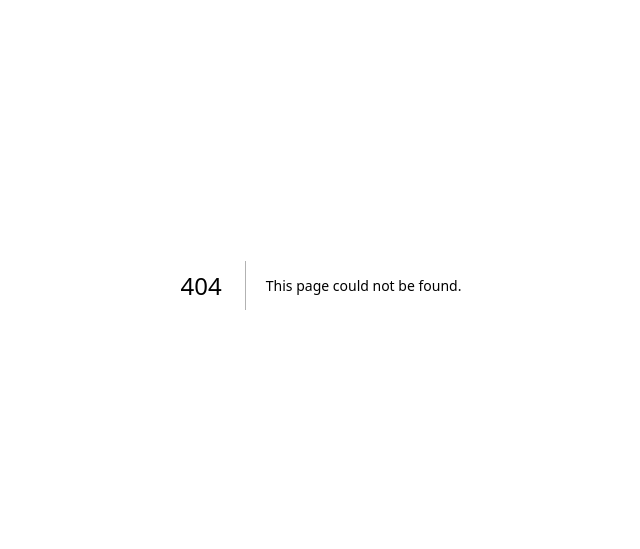
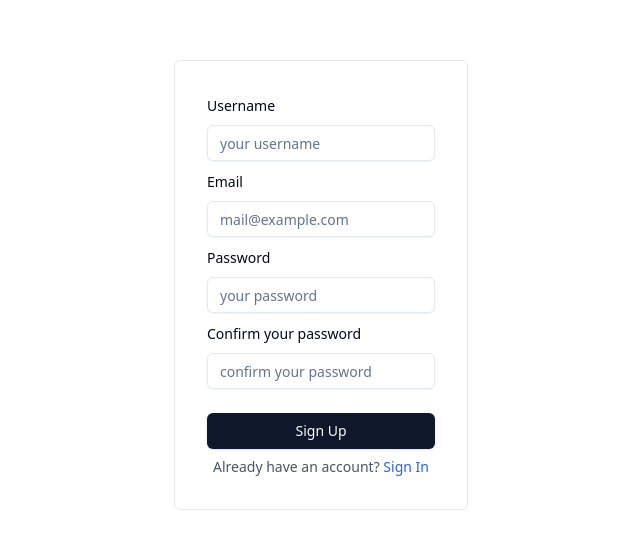
Before and after one commit to Lee-Dongwook/CollaboDocs, a Next.js app in the folder client/: page /signup in a window 1280 px wide. Before the commit this address had no page. Shown: the part 115-664 px from the top of the page, without its empty margins (319-959 px from the left). Built offline with nearby package versions, Linux system fonts and the light colour scheme.

Commit message:
refactor : Register Form

```diff
--- /dev/null
+++ b/client/src/app/(auth)/signin/page.tsx
@@ -0,0 +1,11 @@
+import LoginPage from "@/template/LoginPage";
+
+interface PageProps {
+  searchParams: {
+    callbackUrl?: string;
+  };
+}
+
+export default function Page({ searchParams }: PageProps) {
+  return <LoginPage searchParams={searchParams} />;
+}
--- /dev/null
+++ b/client/src/app/(auth)/signup/page.tsx
@@ -0,0 +1,11 @@
+import RegisterPage from "@/template/RegisterPage";
+
+interface PageProps {
+  searchParams: {
+    callbackUrl?: string;
+  };
+}
+
+export default function Page({ searchParams }: PageProps) {
+  return <RegisterPage searchParams={searchParams} />;
+}
--- a/client/src/app/api/auth/login/route.ts
+++ /dev/null
@@ -1,63 +0,0 @@
-import { NextRequest, NextResponse } from "next/server";
-import { MongoClient } from "mongodb";
-import { compare } from "bcryptjs";
-
-if (!process.env.MONGODB_URI) throw new Error("env error");
-const uri: string = process.env.MONGODB_URI;
-
-async function handler(req: NextRequest) {
-  if (req.method !== "POST") {
-    return NextResponse.json(
-      { result: false, error: "Method not allowed" },
-      { status: 405 }
-    );
-  }
-
-  const { email, password } = await req.json();
-
-  if (!email || !password) {
-    return NextResponse.json(
-      { result: false, error: "모든 필드를 입력해야 해요!" },
-      { status: 400 }
-    );
-  }
-
-  const client = await MongoClient.connect(uri);
-  const db = client.db();
-
-  try {
-    const user = await db.collection("users").findOne({ email });
-
-    if (!user) {
-      return NextResponse.json(
-        { result: false, error: "가입된 사용자가 아니에요!" },
-        { status: 401 }
-      );
-    }
-
-    const isPasswordCorrect = await compare(password, user.password);
-
-    if (!isPasswordCorrect) {
-      return NextResponse.json(
-        { result: false, error: "비밀번호가 틀렸어요!" },
-        { status: 401 }
-      );
-    }
-
-    return NextResponse.json(
-      {
-        result: true,
-        message: "로그인 성공!",
-        user: { email: user.email, username: user.username },
-      },
-      { status: 200 }
-    );
-  } catch (error) {
-    console.error("Login error:", error);
-    return NextResponse.json({ error: "Route not valid" }, { status: 500 });
-  } finally {
-    client.close();
-  }
-}
-
-export { handler as POST };
--- a/client/src/app/api/auth/register/route.ts
+++ /dev/null
@@ -1,56 +0,0 @@
-import { NextRequest, NextResponse } from "next/server";
-import { MongoClient } from "mongodb";
-import { hash } from "bcryptjs";
-
-if (!process.env.MONGODB_URI) throw new Error("env error");
-const uri: string = process.env.MONGODB_URI;
-
-async function handler(req: NextRequest) {
-  if (req.method !== "POST") {
-    return NextResponse.json(
-      { result: false, error: "Method not allowed" },
-      { status: 405 }
-    );
-  }
-
-  const { email, password, username } = await req.json();
-
-  if (!email || !password || !username) {
-    return NextResponse.json(
-      { result: false, error: "모든 필드를 입력해야 해요!" },
-      { status: 400 }
-    );
-  }
-
-  const client = await MongoClient.connect(uri);
-  const db = client.db();
-
-  try {
-    const existingUser = await db.collection("users").findOne({ email });
-
-    if (existingUser) {
-      return NextResponse.json(
-        { result: false, error: "이미 가입된 계정이예요!" },
-        { status: 422 }
-      );
-    }
-
-    const hashedPassword = await hash(password, 12);
-    const status = await db.collection("users").insertOne({
-      email,
-      password: hashedPassword,
-      username,
-    });
-
-    return NextResponse.json(
-      { result: true, message: "User created", ...status },
-      { status: 201 }
-    );
-  } catch (error) {
-    console.error("Registration error:", error);
-    return NextResponse.json({ error: "Route not valid" }, { status: 500 });
-  } finally {
-    client.close();
-  }
-}
-export { handler as POST };
--- a/client/src/components/RegisterForm/index.tsx
+++ b/client/src/components/RegisterForm/index.tsx
@@ -1,49 +1,127 @@
+"use client";
+import { useForm } from "react-hook-form";
+import { useFormStatus } from "react-dom";
+import Link from "next/link";
+import { useRouter } from "next/navigation";
+
+import { Button } from "@/components/ui/button";
+import {
+  Form,
+  FormControl,
+  FormField,
+  FormItem,
+  FormLabel,
+  FormMessage,
+} from "@/components/ui/form";
+import { Input } from "@/components/ui/input";
+import { useToast } from "@/hooks/use-toast";
+
 interface RegisterFormProps {
-  email: string;
-  password: string;
-  username: string;
-  onEmailChange: (value: string) => void;
-  onPasswordChange: (value: string) => void;
-  onUsernameChange: (value: string) => void;
-  onSubmit: () => void;
+  callbackUrl?: string;
+  signUpWithCredentials: (values) => Promise<{ success?: boolean }>;
 }
 
 export default function RegisterForm({
-  email,
-  password,
-  username,
-  onEmailChange,
-  onPasswordChange,
-  onUsernameChange,
-  onSubmit,
+  signUpWithCredentials,
 }: RegisterFormProps) {
+  const router = useRouter();
+  const { pending } = useFormStatus();
+  const { toast } = useToast();
+
+  const form = useForm({
+    defaultValues: {
+      name: "",
+      email: "",
+      password: "",
+      confirmPassword: "",
+    },
+  });
+
+  const onSubmit = async (values) => {
+    const res = await signUpWithCredentials(values);
+
+    if (res?.success) {
+      toast({
+        description: "Register Successfully",
+      });
+      router.push("/signin");
+    }
+  };
   return (
-    <div className="p-4">
-      <h1 className="text-2xl font-bold mb-4">Register</h1>
-      <input
-        type="text"
-        value={username}
-        onChange={(e) => onUsernameChange(e.target.value)}
-        placeholder="Username"
-        className="border p-2 mt-2 w-full"
-      />
-      <input
-        type="email"
-        value={email}
-        onChange={(e) => onEmailChange(e.target.value)}
-        placeholder="Email"
-        className="border p-2 mt-2 w-full"
-      />
-      <input
-        type="password"
-        value={password}
-        onChange={(e) => onPasswordChange(e.target.value)}
-        placeholder="Password"
-        className="border p-2 mt-2 w-full"
-      />
-      <button onClick={onSubmit} className="bg-blue-500 text-white p-2 mt-4">
-        Register
-      </button>
-    </div>
+    <Form {...form}>
+      <form onSubmit={form.handleSubmit(onSubmit)} className="w-full">
+        <div className="space-y-2">
+          <FormField
+            control={form.control}
+            name="name"
+            render={({ field }) => (
+              <FormItem>
+                <FormLabel>Username</FormLabel>
+                <FormControl>
+                  <Input placeholder="your username" {...field} />
+                </FormControl>
+                <FormMessage />
+              </FormItem>
+            )}
+          />
+          <FormField
+            control={form.control}
+            name="email"
+            render={({ field }) => (
+              <FormItem>
+                <FormLabel>Email</FormLabel>
+                <FormControl>
+                  <Input placeholder="mail@example.com" {...field} />
+                </FormControl>
+                <FormMessage />
+              </FormItem>
+            )}
+          />
+          <FormField
+            control={form.control}
+            name="password"
+            render={({ field }) => (
+              <FormItem>
+                <FormLabel>Password</FormLabel>
+                <FormControl>
+                  <Input
+                    type="password"
+                    placeholder="your password"
+                    {...field}
+                  />
+                </FormControl>
+                <FormMessage />
+              </FormItem>
+            )}
+          />
+          <FormField
+            control={form.control}
+            name="confirmPassword"
+            render={({ field }) => (
+              <FormItem>
+                <FormLabel>Confirm your password</FormLabel>
+                <FormControl>
+                  <Input
+                    type="password"
+                    placeholder="confirm your password"
+                    {...field}
+                  />
+                </FormControl>
+                <FormMessage />
+              </FormItem>
+            )}
+          />
+        </div>
+        <Button className="w-full mt-6" type="submit" disabled={pending}>
+          {pending ? "Submitting..." : "Sign Up"}
+        </Button>
+      </form>
+      <p className="text-center text-sm text-gray-600 mt-2">
+        Already have an account?&nbsp;
+        <Link className="text-blue-600 hover:underline" href="/signin">
+          Sign In
+        </Link>
+      </p>
+    </Form>
   );
 }
--- a/client/src/lib/authAction.ts
+++ b/client/src/lib/authAction.ts
@@ -1,8 +1,15 @@
 "use server";
 
+import { redirect } from "next/navigation";
 import bcrypt from "bcryptjs";
 import connectDB from "@/lib/mongoDBConnect";
 import User from "@/models/user.model";
+
+interface SignUpWithCredentialsParams {
+  name: string;
+  email: string;
+  password: string;
+}
 
 interface SignInWithCredentialParams {
   email: string;
@@ -10,6 +17,37 @@ interface SignInWithCredentialParams {
 }
 interface GetUserByEmailParams {
   email: string;
+}
+
+export async function signUpWithCredentials({
+  name,
+  email,
+  password,
+}: SignUpWithCredentialsParams) {
+  connectDB();
+
+  try {
+    const user = await User.findOne({ email });
+
+    if (user) {
+      throw new Error("User already exists.");
+    }
+
+    const salt = await bcrypt.genSalt(10);
+    const hashedPassword = await bcrypt.hash(password, salt);
+
+    const newUser = new User({
+      name,
+      email,
+      password: hashedPassword,
+    });
+
+    await newUser.save();
+
+    return { success: true };
+  } catch (error) {
+    redirect(`/error?error=${(error as Error).message}`);
+  }
 }
 
 export async function signInWithCredentials({
--- a/client/src/template/RegisterPage.tsx
+++ b/client/src/template/RegisterPage.tsx
@@ -1,47 +1,21 @@
-"use client";
-
-import { useState } from "react";
-import { useRouter } from "next/navigation";
+import { signUpWithCredentials } from "@/lib/authAction";
 import RegisterForm from "@/components/RegisterForm";
 
-export default function RegisterPage() {
-  const [email, setEmail] = useState<string>("");
-  const [password, setPassword] = useState<string>("");
-  const [username, setUsername] = useState<string>("");
+interface RegisterPageProps {
+  searchParams: {
+    callbackUrl?: string;
+  };
+}
 
-  const router = useRouter();
-
-  const handleRegister = async () => {
-    try {
-      const response = await fetch("/api/auth/register", {
-        method: "POST",
-        headers: { "Content-Type": "application/json" },
-        body: JSON.stringify({
-          email,
-          password,
-          username,
-        }),
-      });
-
-      if (!response.ok) {
-        throw new Error(`Error: ${response.status}`);
-      } else {
-        router.push("/login");
-      }
-    } catch (error: unknown) {
-      console.error("Registration failed:", error);
-    }
-  };
-
+export default function RegisterPage({
+  searchParams: { callbackUrl },
+}: RegisterPageProps) {
   return (
-    <RegisterForm
-      email={email}
-      password={password}
-      username={username}
-      onEmailChange={setEmail}
-      onPasswordChange={setPassword}
-      onUsernameChange={setUsername}
-      onSubmit={handleRegister}
-    />
+    <div className="w-full">
+      <RegisterForm
+        callbackUrl={callbackUrl || "/"}
+        signUpWithCredentials={signUpWithCredentials}
+      />
+    </div>
   );
 }
```
Also changed, not shown: client/src/template/LoginPage.tsx (+11 -35 lines), client/src/app/api/auth/[...nextauth]/route.ts (renamed from client/src/app/api/auth/[...nextAuth].ts).
